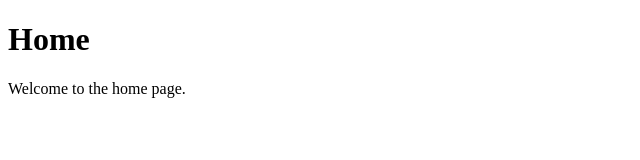
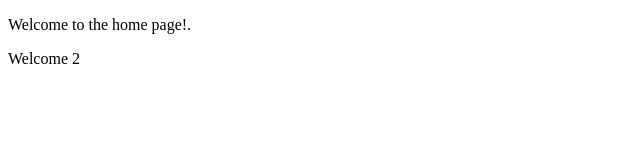
Before and after one commit to RumethSandinu/test, a plain HTML site: page index.html in a window 1280 px wide. Shown: the whole page, without its empty margins (0-640 px from the left). Drawn offline with Linux system fonts and the light colour scheme.

Commit message:
added featutres

```diff
--- a/index.html
+++ b/index.html
@@ -1,10 +1,10 @@
 <!DOCTYPE html>
 <html>
 <head>
-    <title>Home</title>
+    <title>Home !</title>
 </head>
 <body>
-    <h1>Home</h1>
-    <p>Welcome to the home page.</p>
+    <p>Welcome to the home page!.</p>
+    <p>Welcome 2</p>
 </body>
 </html>
```
